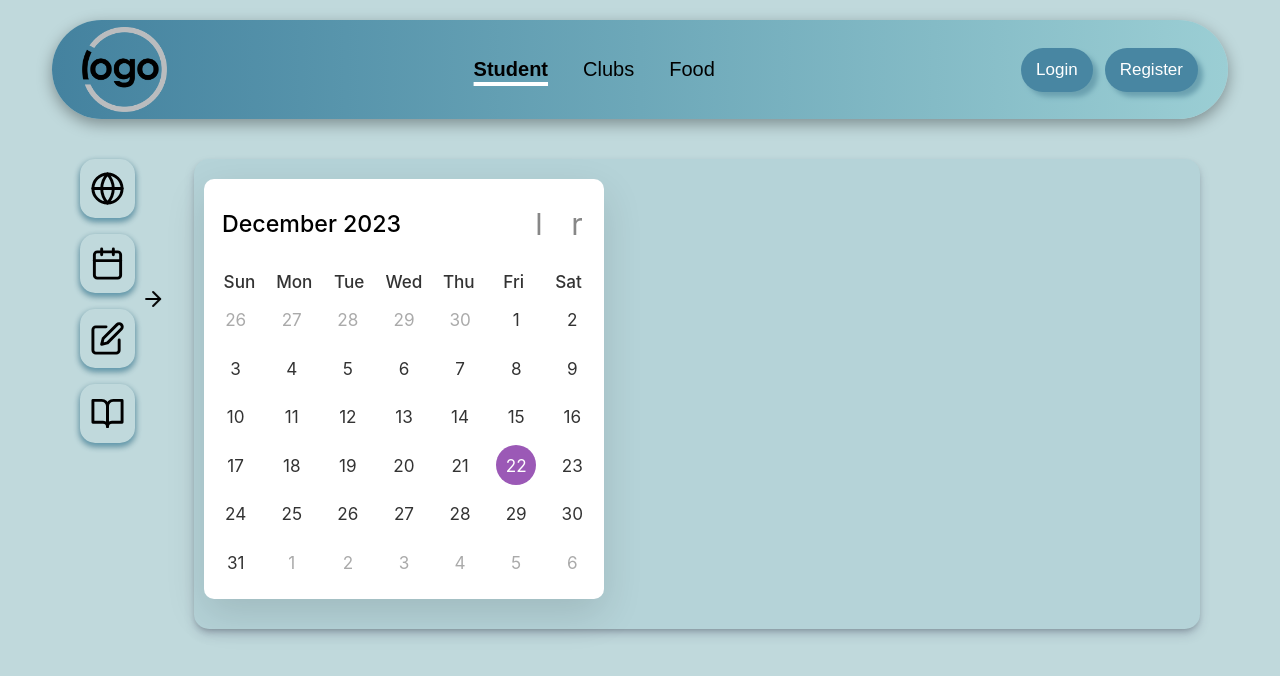
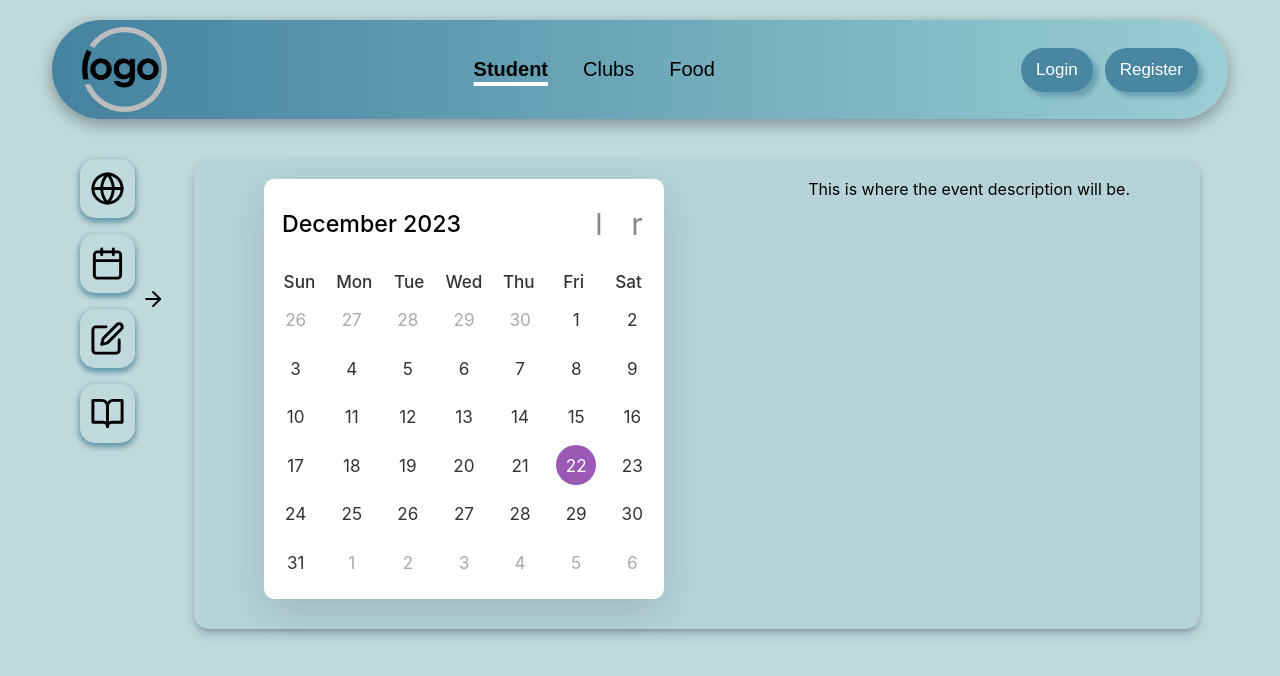
Before and after one commit to devashishdubal/insti_nitw, a React (Create React App) app: page / in a window 1280 px wide. Both pictures are taken after a click on the button 107 px from the left and 263 px from the top of the page. Shown: the top 676 px of the page. Built offline with nearby package versions, Linux system fonts and the light colour scheme; a web font is replaced by a local one.

Commit message:
Changed structure to Layout Format

```diff
--- /dev/null
+++ b/src/components/students/calendar/CalenderPage.jsx
@@ -0,0 +1,11 @@
+import CalendarLayout from "../../../layout/CalenderLayout";
+
+
+
+const CalendarPage = () => {
+    return(
+        <CalendarLayout />
+    );
+};
+
+export default CalendarPage;
--- /dev/null
+++ b/src/layout/CalenderLayout.jsx
@@ -0,0 +1,17 @@
+import Calendar from "../components/students/calendar/Calendar";
+
+const CalendarLayout = () => {
+
+    return (
+        <div className="main">
+            <div className="calender">
+                <Calendar />
+            </div>
+            <div className="event">
+                This is where the event description will be.
+            </div>
+        </div>
+    );
+};
+
+export default CalendarLayout;
--- /dev/null
+++ b/src/layout/calenderLayout.css
@@ -0,0 +1,12 @@
+.main{
+    display: flex;
+    flex-direction: row;
+}
+
+.calender{
+    flex: 1;
+}
+
+.event{
+    flex: 1;
+}
--- a/src/pages/Home.jsx
+++ b/src/pages/Home.jsx
@@ -5,7 +5,7 @@ import FoodSidebar from "../components/sidebar/food_sidebar"
 import StudentSidebar from "../components/sidebar/student_sidebar"
 import ClubsSidebar from "../components/sidebar/clubs_sidebar"
 import Menu from "../components/food/mess/menu";
-import Calendar from "../components/students/calendar/Calendar";
+import CalendarPage from "../components/students/calendar/CalenderPage";
 import Places from "../components/food/places_to_eat/Places";
 
 import "./Home.css"
@@ -48,7 +48,7 @@ export default function Home() {
     if (buttonName == 'mess') {
       setCenterContent(<Menu/>)
     } else if (buttonName == 'Calendar') {
-      setCenterContent(<Calendar/>)
+      setCenterContent(<CalendarPage/>)
     } else if (buttonName == 'places to eat') {
       setCenterContent(<Places/>)
     } else {
```
